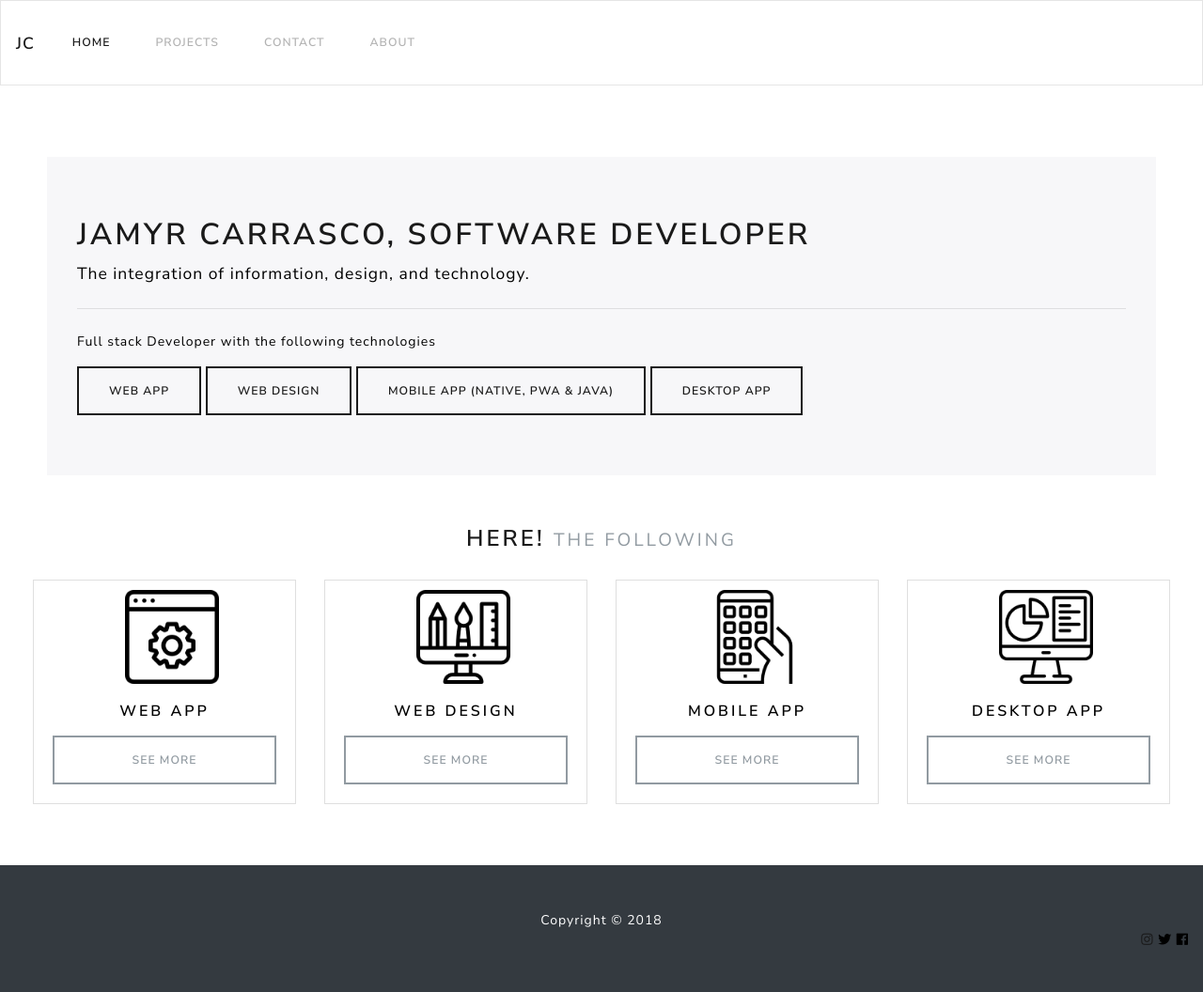
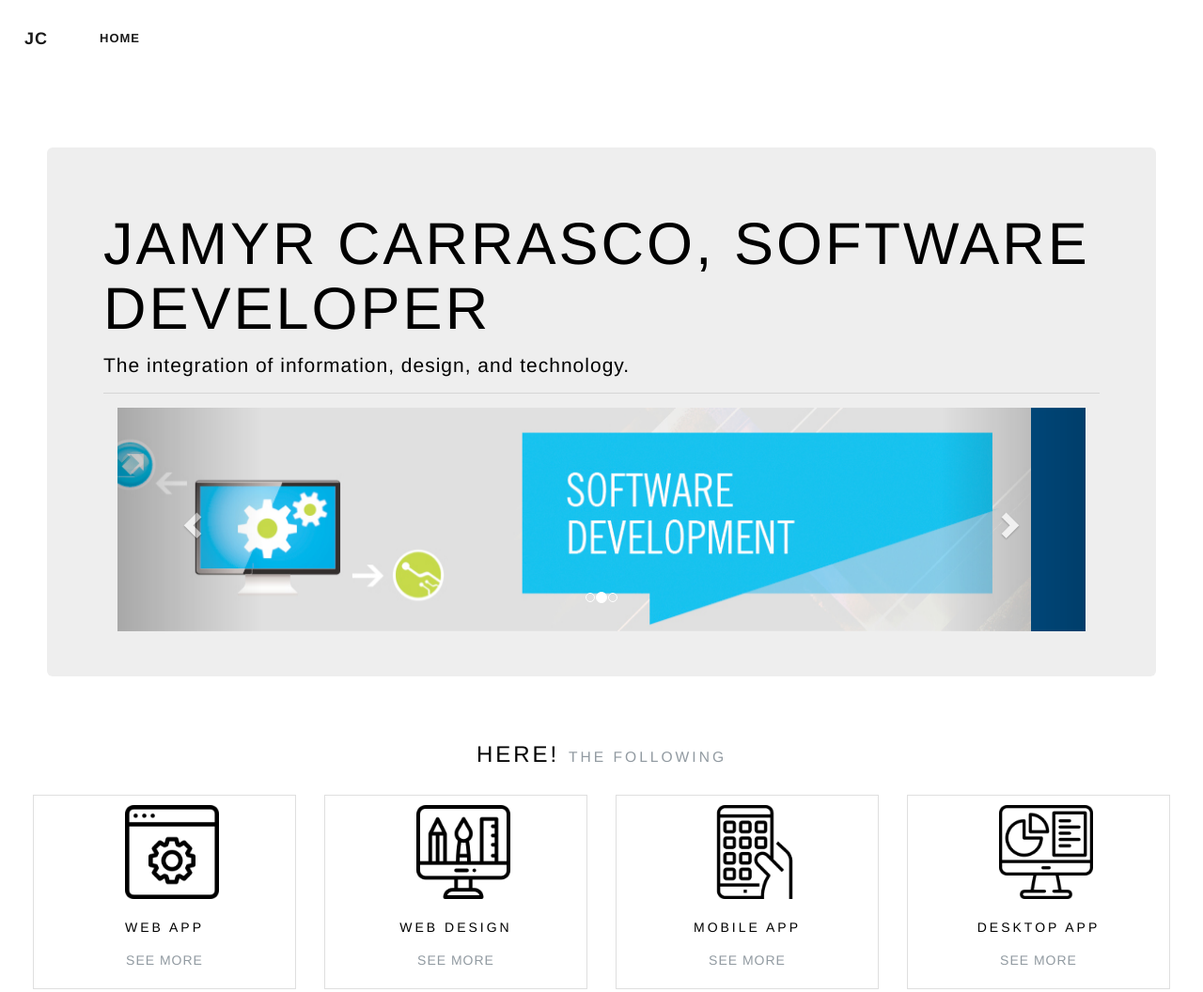
Before and after one commit to jamyrcarrasco/jamyrcarrasco.github.io, a plain HTML site: page index.html in a window 1280 px wide. Shown: the top 1056 px of the page at 94% size. Drawn offline with nearby package versions, Linux system fonts and the light colour scheme.

Commit message:
agergando carrucel para prueba

```diff
--- a/index.html
+++ b/index.html
@@ -8,7 +8,9 @@
     <link rel="stylesheet" type="text/css" media="screen" href="./bootstrap/bootstrap.min.css" />
     <link rel="stylesheet" type="text/css" media="screen" href="/css/fontawesome-free-5.4.1-web/css/style.css" />
     <link rel="stylesheet" type="text/css" media="screen" href="/css/fontawesome-free-5.4.1-web/css/all.min.css" />
-
+    <link rel="stylesheet" href="https://maxcdn.bootstrapcdn.com/bootstrap/3.4.0/css/bootstrap.min.css">
+    <script src="https://ajax.googleapis.com/ajax/libs/jquery/3.3.1/jquery.min.js"></script>
+    <script src="https://maxcdn.bootstrapcdn.com/bootstrap/3.4.0/js/bootstrap.min.js"></script>
 
 
 </head>
@@ -19,12 +21,12 @@
               <span class="navbar-toggler-icon"></span>
             </button>
 
-            <div class="collapse navbar-collapse" id="navbarColor03">
+            <div class="collapse navbar-collapse" style="font-size: 170%;" id="navbarColor03">
               <ul class="navbar-nav mr-auto">
                 <li class="nav-item active">
                   <a class="nav-link" href="/index.html">Home<span class="sr-only">(current)</span></a>
                 </li>
-                <li class="nav-item">
+                <!-- <li class="nav-item">
                   <a class="nav-link" href="/projects.html">Projects</a>
                 </li>
                 <li class="nav-item">
@@ -32,7 +34,7 @@
                 </li>
                 <li class="nav-item">
                   <a class="nav-link" href="/about.html">About</a>
-                </li>
+                </li> -->
               </ul>
               <!-- <form class="form-inline my-2 my-lg-0">
                 <input class="form-control mr-sm-2" type="text" placeholder="Search">
@@ -48,11 +50,51 @@
                         <h1 class="">Jamyr Carrasco, Software Developer</h1>
                         <p class="lead">The integration of information, design, and technology.</p>
                         <hr class="my-4">
-                        <p>Full stack Developer with the following technologies</p>
-                        <a class="btn btn-outline-primary" href="#" role="button">Web App</a>
+                        <!-- <p>Full stack Developer with the following technologies</p> -->
+                        <!-- <a class="btn btn-outline-primary" href="#" role="button">Web App</a>
                         <a class="btn btn-outline-primary" href="#" role="button">Web Design</a>
                         <a class="btn btn-outline-primary" href="#" role="button">Mobile App (Native, PWA & JAVA)</a>
-                        <a class="btn btn-outline-primary" href="#" role="button">Desktop App</a>
+                        <a class="btn btn-outline-primary" href="#" role="button">Desktop App</a> -->
+                        <div class="container">
+                          <!-- <h2>Carousel Example</h2>   -->
+                          <div id="myCarousel" class="carousel slide" data-ride="carousel">
+                            <!-- Indicators -->
+                            <ol class="carousel-indicators">
+                              <li data-target="#myCarousel" data-slide-to="0" class="active"></li>
+                              <li data-target="#myCarousel" data-slide-to="1"></li>
+                              <li data-target="#myCarousel" data-slide-to="2"></li>
+                            </ol>
+
+                            <!-- Wrapper for slides -->
+                            <div class="carousel-inner">
+                              <div class="item active">
+                                <img src="./images/tech2.jpg" alt="Software" style="width:100%;">
+                              </div>
+
+                              <div class="item">
+                                <img src="./images/tech3.png" alt="Mobile Apps" style="width:100%;">
+                              </div>
+
+                              <div class="item">
+                                <img src="./images/tech4.png" alt="Web Design" style="width:100%;">
+                              </div>
+
+                              <div class="item">
+                                <img src="./images/tech5.jpg" alt="Desktop Apps" style="width:100%;">
+                              </div>
+                            </div>
+
+                            <!-- Left and right controls -->
+                            <a class="left carousel-control" href="#myCarousel" data-slide="prev">
+                              <span class="glyphicon glyphicon-chevron-left"></span>
+                              <span class="sr-only">Previous</span>
+                            </a>
+                            <a class="right carousel-control" href="#myCarousel" data-slide="next">
+                              <span class="glyphicon glyphicon-chevron-right"></span>
+                              <span class="sr-only">Next</span>
+                            </a>
+                          </div>
+                        </div>
 
                     </div>
 
```
Also changed, not shown: images/tech1.jpg (added), images/tech2.jpg (added), images/tech3.png (added), images/tech4.png (added), images/tech5.jpg (added).
